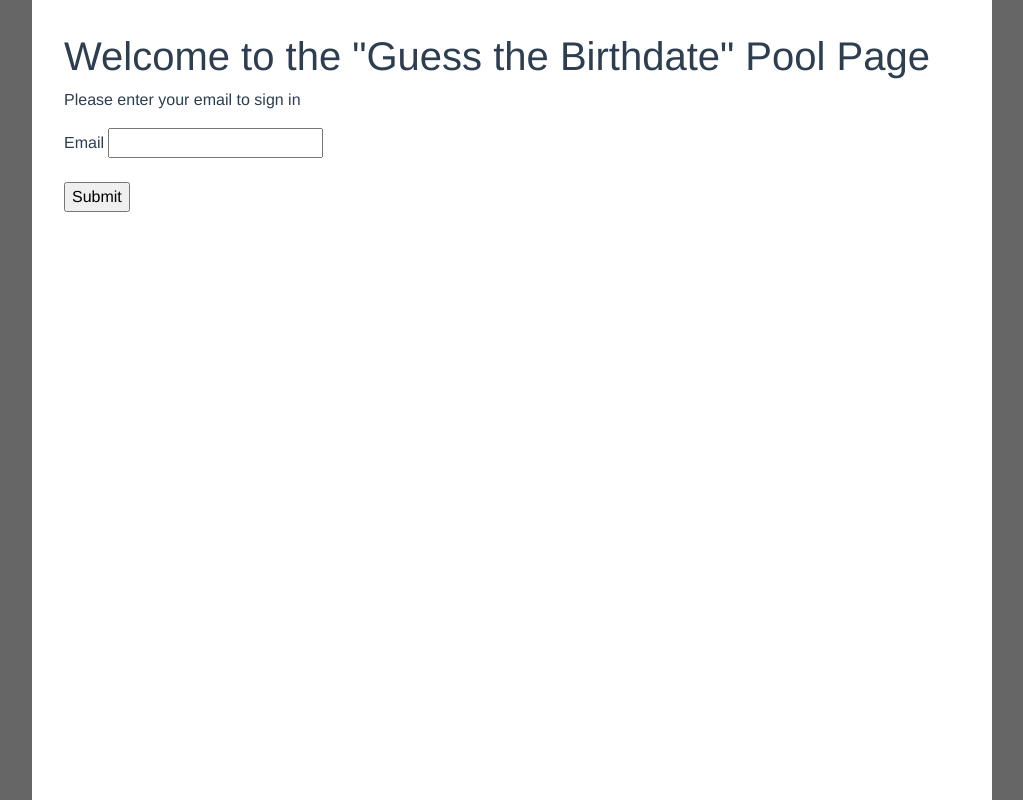
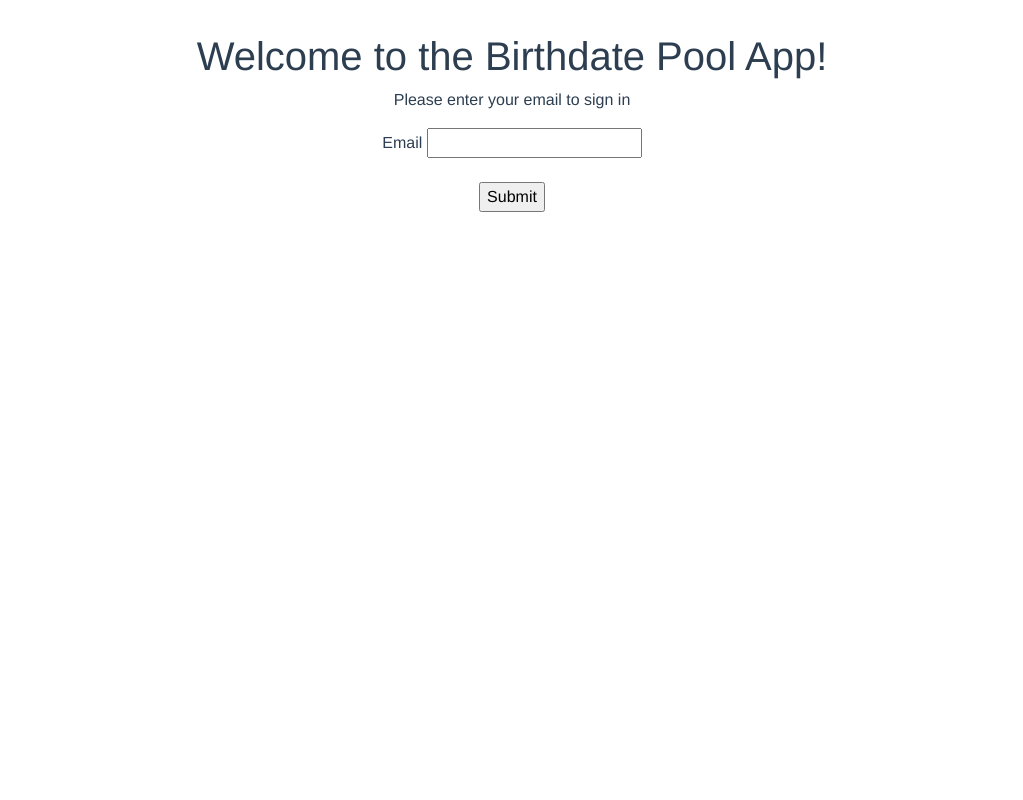
Before and after one commit to cherylac/CapstoneWATS4000-Pool, a Vue app: page / in a window 1280 px wide. Shown: the whole page, without its empty margins (128-1151 px from the left). Built offline with nearby package versions, Linux system fonts and the light colour scheme; what vuefire would draw is missing.

Commit message:
changed text aligning and page width

```diff
--- a/src/App.vue
+++ b/src/App.vue
@@ -17,7 +17,7 @@ export default {
   -moz-osx-font-smoothing: grayscale;
   text-align: left;
   color: #2c3e50;
-  width: 75%;
+  width: 100%;
   min-height: 100vh;
   height: 100%;
   margin: 0 auto;
--- a/src/views/Home.vue
+++ b/src/views/Home.vue
@@ -1,7 +1,7 @@
 <template>
   <div class="home">
       <div class="form-container" v-show="showForm">
-          <h1>Welcome to the "Guess the Birthdate" Pool Page</h1>
+          <h1>Welcome to the Birthdate Pool App!</h1>
           <p>Please enter your email to sign in</p>
           <form v-on:submit.prevent="validateForm">
               <p>
@@ -62,4 +62,10 @@ li {
 a {
   color: #42b983;
 }
+.form-container {
+    text-align: center;
+}
+.success-message {
+    text-align: center;
+}
 </style>
--- a/src/views/Pool.vue
+++ b/src/views/Pool.vue
@@ -59,7 +59,7 @@
             <td>{{entry.weight}}</td>
             <td>{{entry.babyname}}</td>
             <td><span class="far fa-trash-alt" aria-hidden="true" v-on:click="removeEntry(entry)"></span></td>
-          </tr>
+          </tr><!--TO DO - add hover effect over trash cans-->
         </tbody>
     </table>
     </div>
```
Also changed, not shown: 9 other files (tests, documents, lock files or other folders).
